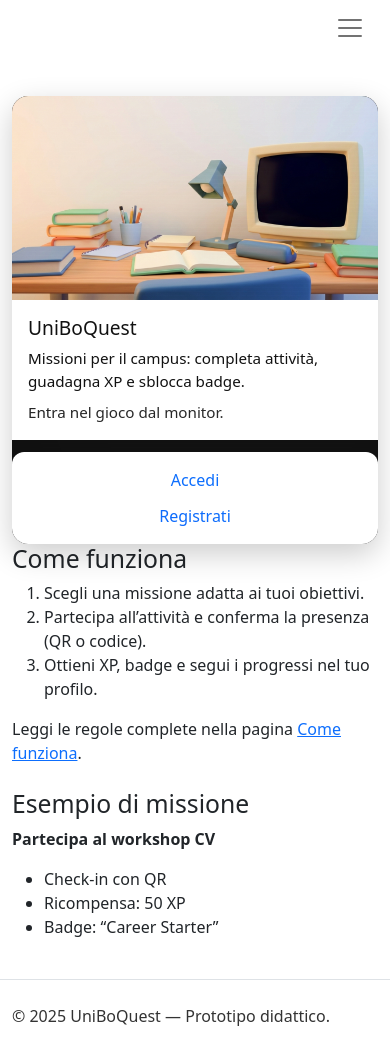
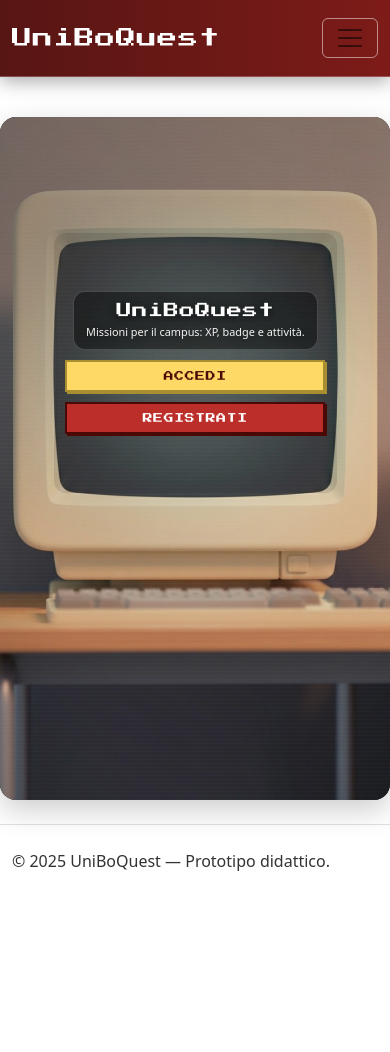
Before and after one commit to LolloMarche25/uniboquest, a PHP site: page / in a window 390 px wide. After the commit the page ends 871 px from the top, so only its background shows below. Run offline with PHP 8.4, Linux system fonts and the light colour scheme.

Commit message:
Aggiunta design responsive e nuovi stili per la hero section; aggiunta immagine mobile

```diff
--- a/css/style.css
+++ b/css/style.css
@@ -1,11 +1,45 @@
+:root {
+  --ubq-red: #bb2e29;
+  --ubq-red-dark: #811f1b;
+  --ubq-gold: #ffd966;
+}
+
+.header-glass {
+  position: sticky;
+  top: 0;
+  z-index: 1030;
+
+  backdrop-filter: blur(10px);
+  background: linear-gradient(
+    90deg,
+    rgba(80, 12, 10, 0.96),
+    rgba(120, 18, 15, 0.96)
+  );
+
+  border-bottom: 1px solid rgba(255, 255, 255, 0.25);
+  padding: 10px 0;
+  box-shadow: 0 4px 18px rgba(0, 0, 0, 0.35);
+}
+
 .header-glass .navbar-brand,
 .header-glass .nav-link {
     color: #ffffff !important;
 }
 
 .header-glass .nav-link:hover,
+.header-glass .nav-link:focus-visible,
 .header-glass .nav-link[aria-current="page"] {
     color: var(--ubq-gold) !important;
+}
+
+.header-glass .navbar-nav .nav-link {
+  padding-left: 0.9rem;
+  padding-right: 0.9rem;
+}
+
+.header-glass .nav-link[aria-current="page"] {
+  text-decoration: underline;
+  text-underline-offset: 6px;
 }
 
 .header-glass .navbar-toggler {
@@ -16,18 +50,20 @@
     filter: invert(1);
 }
 
+.header-glass a:focus-visible {
+  outline: 3px solid var(--ubq-gold);
+  outline-offset: 3px;
+}
+
+.ubq-nav-right {
+  flex-wrap: nowrap;
+}
+
 body {
   font-family: system-ui, -apple-system, BlinkMacSystemFont, "Segoe UI", sans-serif;
   line-height: 1.5;
   margin: 0;
   padding: 0;
-}
-
-a:focus-visible,
-button:focus-visible,
-input:focus-visible {
-  outline: 3px solid #000;
-  outline-offset: 2px;
 }
 
 .skip-link {
@@ -38,14 +74,11 @@ input:focus-visible {
   color: #000;
   padding: 8px;
   border: 2px solid #000;
+  z-index: 2000;
 }
 
 .skip-link:focus {
   left: 8px;
-}
-
-h1 {
-  margin-top: 0;
 }
 
 label {
@@ -66,6 +99,55 @@ button {
   padding: 8px 12px;
 }
 
+.font-8bit {
+  font-family: "Press Start 2P", monospace;
+  letter-spacing: 0.04em;
+}
+
+.btn-pixel,
+.btn-pixel-yellow {
+  display: inline-block;
+  text-decoration: none !important;
+  font-family: "Press Start 2P", monospace !important;
+  font-size: 0.75rem;
+  letter-spacing: 0.06em;
+  text-transform: uppercase;
+  border-radius: 0;
+  padding: 0.5rem 1rem;
+  cursor: pointer;
+  transition: none;
+}
+
+.btn-pixel:focus-visible,
+.btn-pixel-yellow:focus-visible {
+  outline: 3px solid var(--ubq-gold);
+  outline-offset: 3px;
+}
+
+.btn-pixel {
+  background-color: var(--ubq-red);
+  color: #fff !important;
+  border: 3px solid #4a0806;
+  box-shadow: 4px 4px 0px #4a0806;
+}
+
+.btn-pixel-yellow {
+  background-color: var(--ubq-gold);
+  color: #4a0806 !important;
+  border: 3px solid #a88e30;
+  box-shadow: 4px 4px 0px #a88e30;
+}
+
+.btn-pixel:active {
+  transform: translate(3px, 3px);
+  box-shadow: 1px 1px 0px #4a0806;
+}
+
+.btn-pixel-yellow:active {
+  transform: translate(3px, 3px);
+  box-shadow: 1px 1px 0px #a88e30;
+}
+
 footer {
   border-top: 1px solid #ddd;
   color: #333;
@@ -78,6 +160,11 @@ footer {
 }
 
 .hero-ubq-scene {
+  --mon-top: 27.9%;
+  --mon-left: 66.85%;
+  --mon-w: 24.8%;
+  --mon-h: 36.3%;
+
   position: relative;
   border-radius: 16px;
   overflow: hidden;
@@ -90,17 +177,25 @@ footer {
   height: auto;
   display: block;
   position: relative;
-  z-index: 1;
+  z-index: 0;
 }
 
 .hero-ubq-copy {
   position: absolute;
   top: 6%;
   left: 6%;
-  max-width: 42ch;
+  max-width: 44ch;
+  z-index: 2;
+
   color: #ffffff;
-  text-shadow: 0 2px 12px rgba(0,0,0,0.45);
-  z-index: 2;
+  text-shadow: 0 2px 14px rgba(0,0,0,0.55);
+
+  background: rgba(10,10,10,0.38);
+  border: 1px solid rgba(255,255,255,0.18);
+  border-radius: 12px;
+  padding: 0.9rem 1rem;
+
+  backdrop-filter: blur(3px);
 }
 
 .hero-ubq-title {
@@ -121,10 +216,10 @@ footer {
 
 .hero-ubq-monitor {
   position: absolute;
-  top: 27.9%;
-  left: 66.85%;
-  width: 24.8%;
-  height: 36.3%;
+  top: var(--mon-top);
+  left: var(--mon-left);
+  width: var(--mon-w);
+  height: var(--mon-h);
 
   display: flex;
   flex-direction: column;
@@ -133,6 +228,7 @@ footer {
   gap: 0.75rem;
   padding: 0.75rem;
 
+  background: rgba(0,0,0,0.10);
   border-radius: 12px;
   transition: box-shadow 180ms ease, transform 180ms ease;
   z-index: 3;
@@ -171,6 +267,18 @@ footer {
   outline-offset: 3px;
 }
 
+.hero-ubq-scene::before {
+  content: "";
+  position: absolute;
+  inset: 0;
+  pointer-events: none;
+  z-index: 1;
+
+  background: radial-gradient(circle at 18% 18%,
+    rgba(0,0,0,0.28),
+    rgba(0,0,0,0) 55%);
+}
+
 .hero-ubq-scene::after {
   content: "";
   position: absolute;
@@ -181,9 +289,15 @@ footer {
       radial-gradient(circle at 20% 15%, rgba(255,255,255,0.15), rgba(0,0,0,0) 45%),
       radial-gradient(circle at 60% 60%, rgba(0,0,0,0) 40%, rgba(0,0,0,0.28) 100%),
       repeating-linear-gradient(0deg, rgba(255,255,255,0.02) 0 1px, rgba(0,0,0,0) 1px 4px);
-  mix-blend-mode: overlay;
+  mix-blend-mode: normal;
   opacity: 0.8;
-  z-index: 2;
+  z-index: 1;
+}
+
+.hero-ubq-monitor .btn-pixel,
+.hero-ubq-monitor .btn-pixel-yellow {
+  width: 100%;
+  text-align: center;
 }
 
 /* ===== Transizione ===== */
@@ -197,6 +311,7 @@ footer {
       linear-gradient(0deg, rgba(0,0,0,0.65), rgba(0,0,0,0.65)),
       repeating-linear-gradient(90deg, rgba(255,255,255,0.07) 0 2px, rgba(0,0,0,0) 2px 6px);
   transform: scale(1);
+  z-index: 4;
 }
 
 .ubq-transition.is-on {
@@ -217,21 +332,91 @@ footer {
 }
 
 @media (max-width: 767.98px) {
+
+  .hero-ubq {
+    margin-left: calc(50% - 50vw);
+    margin-right: calc(50% - 50vw);
+  }
+
+  .hero-ubq-scene {
+    --mon-top: 17%;
+    --mon-left: 13.8%;
+    --mon-w: 72.6%;
+    --mon-h: 38%;
+
+    width: 100%;
+    max-width: none;
+    margin: 0;
+  }
+
+  .hero-ubq-img {
+    width: 100%;
+    height: auto;
+    object-fit: initial;
+  }
+
   .hero-ubq-copy {
-    position:static;
-    padding: 1rem;
-    color: #111;
-    text-shadow: none;
-    background: #fff;
-    margin-bottom: 0.75rem;
+    display: none;
+  }
+
+  .hero-ubq-copy-inmonitor{
+    text-align: center;
+    margin-bottom: 0;
+
+    background: rgba(0,0,0,0.45);
+    border: 1px solid rgba(255,255,255,0.18);
+    border-radius: 12px;
+    padding: 0.6rem 0.75rem;
+
+    text-shadow: 0 2px 10px rgba(0,0,0,0.75);
+  }
+
+  .hero-ubq-title-inmonitor{
+    font-size: clamp(0.95rem, 3.1vw, 1.15rem);
+    line-height: 1.15;
+    margin-bottom: 0.35rem;
+  }
+
+  .hero-ubq-subtitle-inmonitor{
+    font-size: clamp(0.68rem, 2.2vw, 0.82rem);
+    line-height: 1.35;
+    opacity: 0.95;
+  }
+
+  .hero-ubq-monitor .btn-pixel,
+  .hero-ubq-monitor .btn-pixel-yellow{
+    width: min(260px, 100%);
+    font-size: clamp(0.62rem, 2.0vw, 0.74rem);
+    padding: 0.42rem 0.8rem;
+  }
+
+  .hero-ubq-monitor .btn-pixel{
+    border-width: 2px;
+    box-shadow: 2px 2px 0px #4a0806;
+  }
+
+  .hero-ubq-monitor .btn-pixel-yellow{
+    border-width: 2px;
+    box-shadow: 2px 2px 0px #a88e30;
   }
 
   .hero-ubq-monitor {
-    margin-top: 0.75rem;
-    position: static;
-    height: auto;
-    width: auto;
-    padding: 1rem;
-    background: #fff;
+    justify-content: center;
+    align-items: center;
+    padding: 0.65rem;
+    gap: 0.6rem;
+    color: #fff;
   }
 }
+
+@media (min-width: 768px) {
+  .ubq-nav-center .nav-link {
+    padding-left: 1.2rem;
+    padding-right: 1.2rem;
+  }
+
+  .ubq-nav-right {
+    min-width: 220px;
+    justify-content: flex-end;
+  }
+}
--- a/index.html
+++ b/index.html
@@ -17,38 +17,52 @@
 
         <header class="header-glass">
         <nav class="navbar navbar-expand-md navbar-dark">
-                <div class="container">
-                    <a class="navbar-brand fw-bold font-8bit" href="index.html">UniBoQuest</a>
+            <div class="container-fluid">
 
-                    <button class="navbar-toggler" type="button" data-bs-toggle="collapse" data-bs-target="#nav"
+            <a class="navbar-brand font-8bit" href="index.html">UniBoQuest</a>
+
+            <button class="navbar-toggler" type="button"
+                data-bs-toggle="collapse" data-bs-target="#nav"
                 aria-controls="nav" aria-expanded="false" aria-label="Apri menu">
                 <span class="navbar-toggler-icon"></span>
             </button>
 
             <div class="collapse navbar-collapse" id="nav">
-                        <ul class="navbar-nav me-auto mb-2 mb-md-0">
-                            <li class="nav-item"><a class="nav-link" href="index.html" aria-current="page">Home</a></li>
-                            <li class="nav-item"><a class="nav-link" href="gioco.html">Come funziona</a></li>
-                            <li class="nav-item"><a class="nav-link" href="faq.html">FAQ</a></li>
+
+                <ul class="navbar-nav mx-auto mb-2 mb-md-0 ubq-nav-center">
+                <li class="nav-item">
+                    <a class="nav-link" href="index.html" aria-current="page">Home</a>
+                </li>
+                <li class="nav-item">
+                    <a class="nav-link" href="gioco.html">Il Gioco</a>
+                </li>
+                <li class="nav-item">
+                    <a class="nav-link" href="faq.html">FAQ</a>
+                </li>
                 </ul>
 
-                        <div class="d-flex gap-2">
+                <div class="d-flex gap-2 ms-md-0 ubq-nav-right">
                 <a class="btn-pixel-yellow" href="login.html">Accedi</a>
                 <a class="btn-pixel" href="registrazione.html">Registrati</a>
                 </div>
+
             </div>
             </div>
         </nav>
         </header>
 
+
         <main id="contenuto" class="container py-4">
+            <section class="hero-ubq" aria-labelledby="hero-title">
 
-            <section class="hero-ubq" aria-labelledby="hero-title">
                 <div class="hero-ubq-scene">
-                    <img src="img/hero-desk.png" alt="Scrivania vista in prima persona con un computer CRT." class="hero-ubq-img" />
+                    <picture>
+                        <source media="(max-width: 767.98px)" srcset="img/hero-monitor-mobile.jpeg" />
+                        <img src="img/hero-desk.png" alt="Scrivania illustrata con computer CRT e oggetti da studio." class="hero-ubq-img" />
+                    </picture>
 
-                    <div class="hero-ubq-copy">
-                        <h2 id="hero-title" class="hero-ubq-title font-8bit">UniBoQuest</h2>
+                    <div class="hero-ubq-copy d-none d-md-block">
+                        <h1 id="hero-title" class="hero-ubq-title font-8bit">UniBoQuest</h1>
                         <p class="hero-ubq-subtitle">
                             Missioni per il campus: completa attività, guadagna XP e sblocca badge.
                         </p>
@@ -58,39 +72,17 @@
                     </div>
 
                     <div class="hero-ubq-monitor" role="group" aria-label="Accesso a UniBoQuest">
-                        <a class="btn-pixel-yellow hero-ubq-btn hero-ubq-btn-login" href="login.html" data-ubq-go="login.html">
-                            Accedi
-                        </a>
-                        <a class="btn-pixel hero-ubq-btn hero-ubq-btn-register" href="registrazione.html" data-ubq-go="registrazione.html">
-                            Registrati
-                        </a>
+                        <div class="hero-ubq-copy-inmonitor d-md-none">
+                            <div class="font-8bit hero-ubq-title-inmonitor">UniBoQuest</div>
+                            <div class="hero-ubq-subtitle-inmonitor">
+                                Missioni per il campus: XP, badge e attività.
+                            </div>
                         </div>
 
-                    <div class="ubq-transition" aria-hidden="true"></div>
+                        <a class="btn-pixel-yellow hero-ubq-btn" href="login.html">Accedi</a>
+                        <a class="btn-pixel hero-ubq-btn" href="registrazione.html">Registrati</a>
                     </div>
-            </section>
-
-            <section class="mb-4">
-                <h2 class="font-8bit">Come funziona</h2>
-                <ol>
-                    <li>Scegli una missione adatta ai tuoi obiettivi.</li>
-                    <li>Partecipa all’attività e conferma la presenza (QR o codice).</li>
-                    <li>Ottieni XP, badge e segui i progressi nel tuo profilo.</li>
-                </ol>
-
-                <p>
-                    Leggi le regole complete nella pagina <a href="gioco.html">Come funziona</a>.
-                </p>
-            </section>
-
-            <section>
-                <h2 class="font-8bit">Esempio di missione</h2>
-                <p><strong>Partecipa al workshop CV</strong></p>
-                <ul>
-                    <li>Check-in con QR</li>
-                    <li>Ricompensa: 50 XP</li>
-                    <li>Badge: “Career Starter”</li>
-                </ul>
+                </div>
             </section>
         </main>
 
@@ -99,6 +91,5 @@
         </footer>
 
         <script src="https://cdn.jsdelivr.net/npm/bootstrap@5.3.3/dist/js/bootstrap.bundle.min.js"></script>
-        <script src="js/transition.js"></script>
     </body>
 </html>
```
Also changed, not shown: js/transition.js (+3 -13 lines), img/hero-monitor-mobile.jpeg (added). Lines whose indentation alone changed are shown as unchanged.
